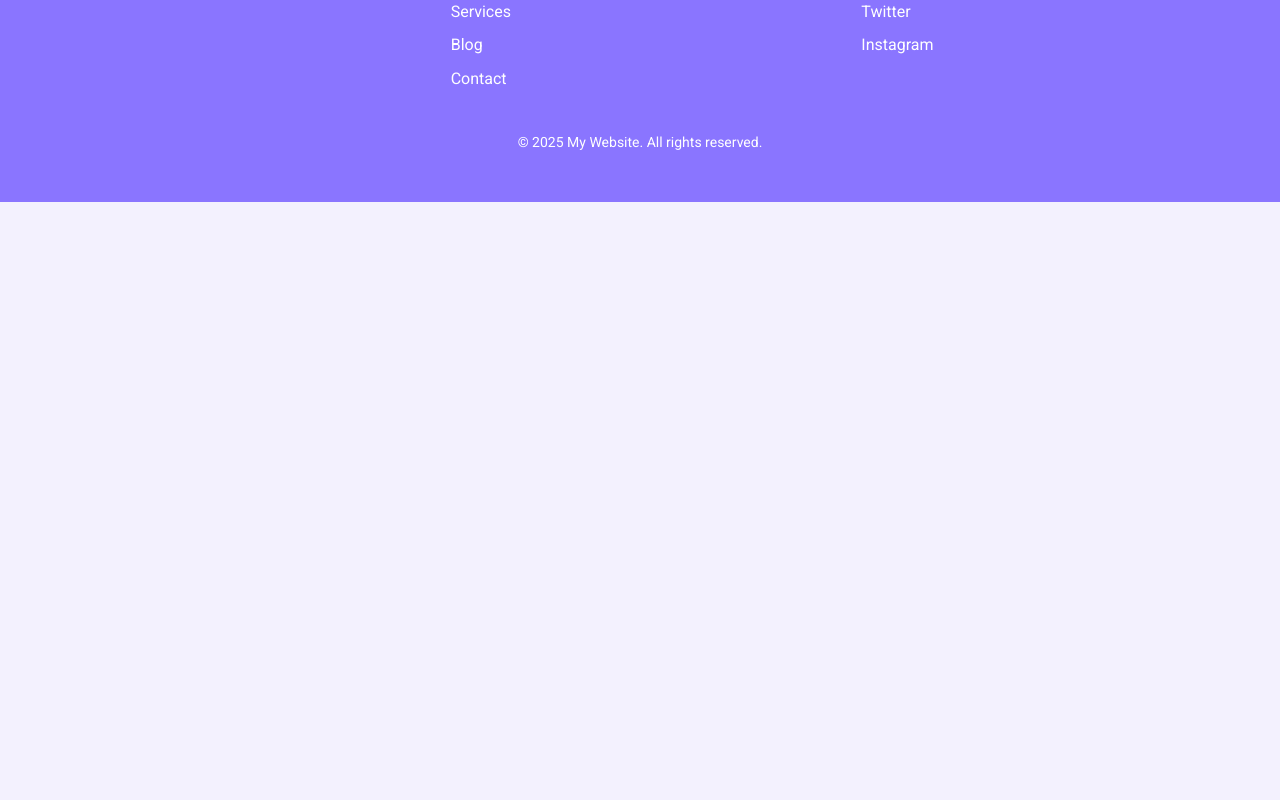
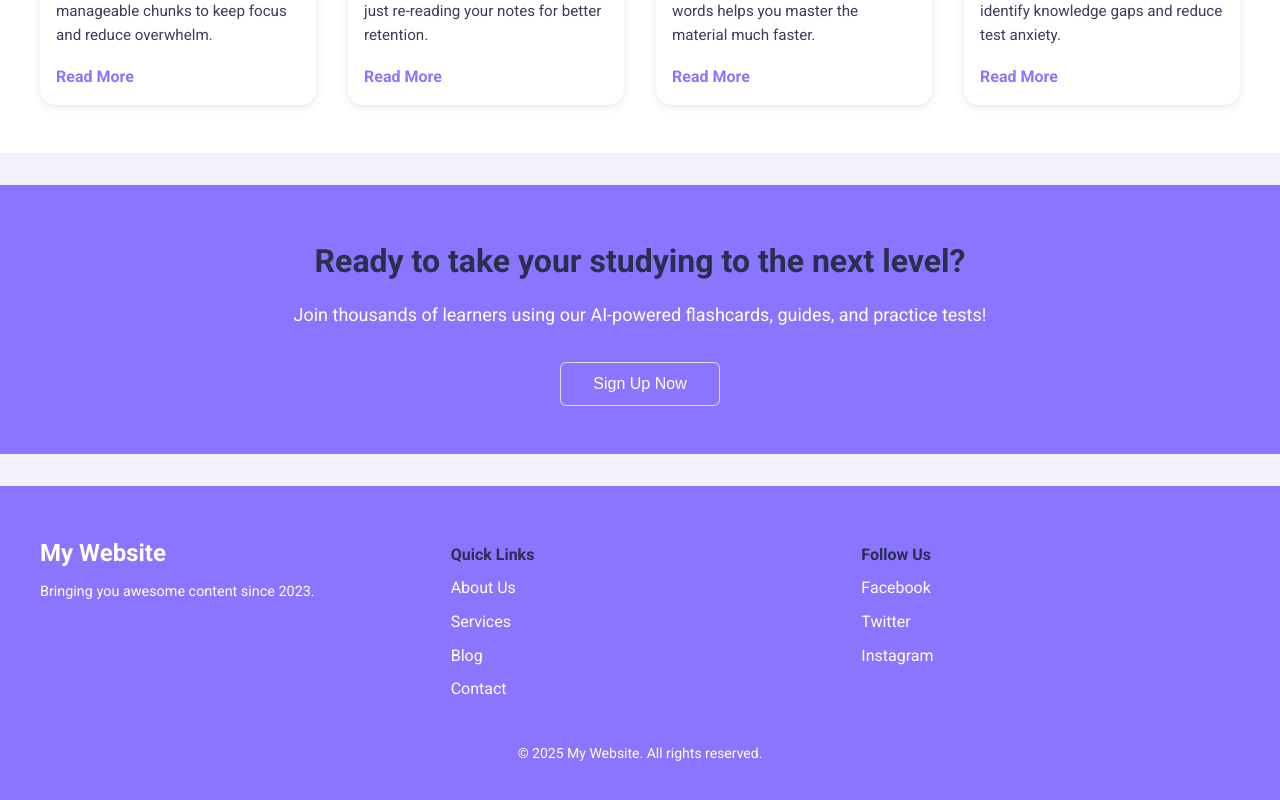
Before and after one commit to Lrev47/StudyFlux_Front, a React (Vite) app: page / in a window 1280 px wide. Shown: the part 1933-2733 px from the top of the page. Before the commit the page ends 2135 px from the top, so only its background shows below. Built offline with nearby package versions, Linux system fonts and the light colour scheme.

Commit message:
refactoring

```diff
--- a/src/Pages/HomePage/HomePage.jsx
+++ b/src/Pages/HomePage/HomePage.jsx
@@ -3,6 +3,7 @@ import Hero from './Components/Hero.jsx';
 import FeaturesSection from './Components/Features.jsx';
 import TestimonialsSection from './Components/Testimonials.jsx';
 import StudyTipsSection from './Components/StudyTips.jsx';
+import CallToAction from './Components/CallToAction.jsx';
 import "./Style/HomePage.css"
 
 function Homepage() {
@@ -12,6 +13,7 @@ function Homepage() {
       <FeaturesSection />
       <TestimonialsSection />
       <StudyTipsSection />
+      <CallToAction/>
 
     </>
   );
--- a/src/Pages/HomePage/Style/Hero.css
+++ b/src/Pages/HomePage/Style/Hero.css
@@ -1,4 +1,5 @@
 .hero {
+  height: 30rem;
     padding: 2rem;
     text-align: center;
     background: #fff; /* or a light lavender background from your global theme */
```
